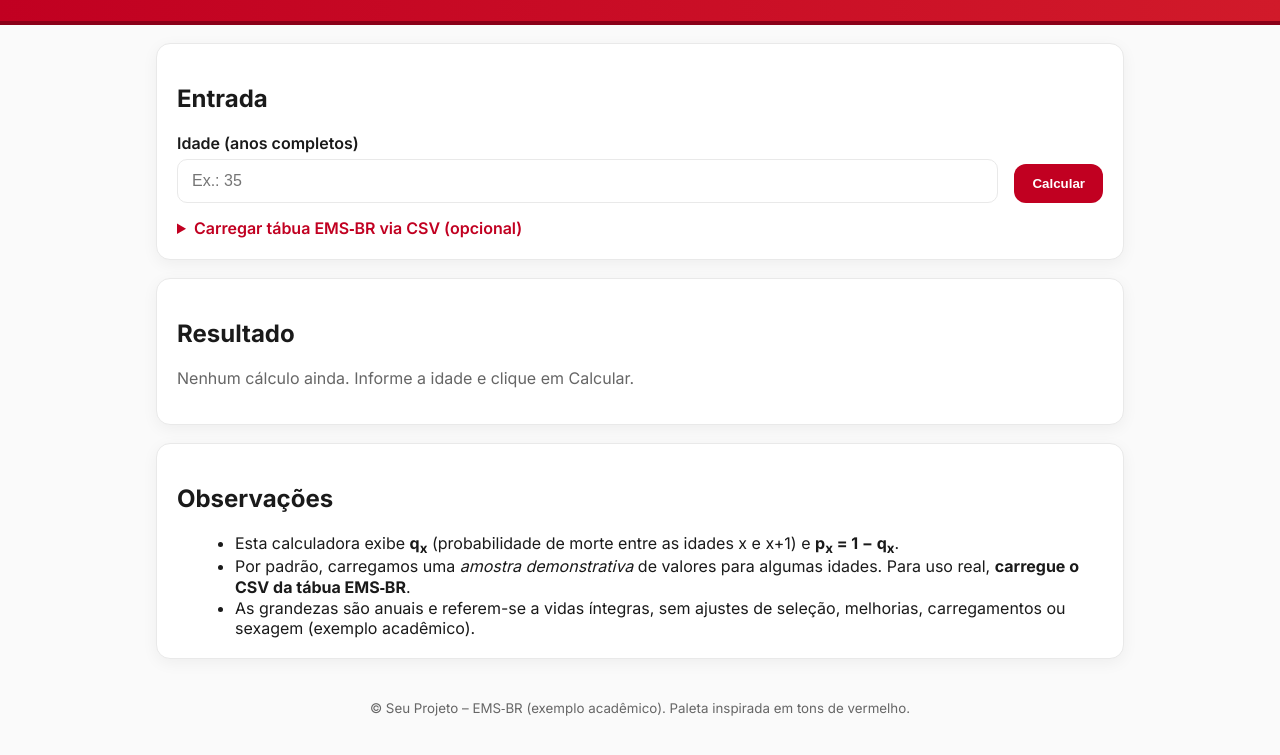
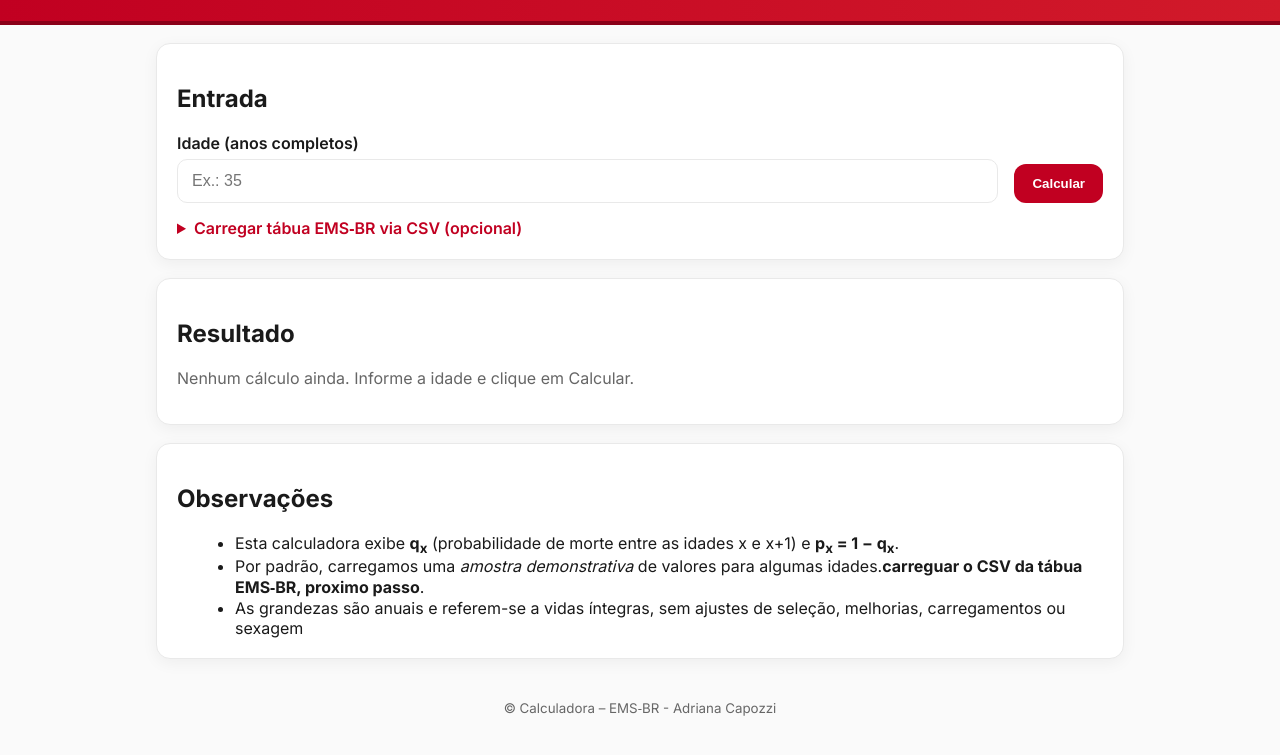
Before and after one commit to AdrianaCapozzi/Tabua_de_Mortalidade, a plain HTML site: page index.html in a window 1280 px wide. Shown: the part 103-858 px from the top of the page. Drawn offline with Linux system fonts and the light colour scheme; files that its build step writes are made by us from their sources; files whose address does not match are found by name.

Commit message:
commit update

```diff
--- a/index.html
+++ b/index.html
@@ -55,15 +55,15 @@
       <h2>Observações</h2>
       <ul class="notes">
         <li>Esta calculadora exibe <strong>q<sub>x</sub></strong> (probabilidade de morte entre as idades x e x+1) e <strong>p<sub>x</sub> = 1 − q<sub>x</sub></strong>.</li>
-        <li>Por padrão, carregamos uma <em>amostra demonstrativa</em> de valores para algumas idades. Para uso real, <strong>carregue o CSV da tábua EMS‑BR</strong>.</li>
-        <li>As grandezas são anuais e referem-se a vidas íntegras, sem ajustes de seleção, melhorias, carregamentos ou sexagem (exemplo acadêmico).</li>
+        <li>Por padrão, carregamos uma <em>amostra demonstrativa</em> de valores para algumas idades.<strong>carreguar o CSV da tábua EMS‑BR, proximo passo</strong>.</li>
+        <li>As grandezas são anuais e referem-se a vidas íntegras, sem ajustes de seleção, melhorias, carregamentos ou sexagem</li>
       </ul>
     </section>
   </main>
 
   <footer class="footer">
     <div class="container">
-      <small>© Seu Projeto – EMS‑BR (exemplo acadêmico). Paleta inspirada em tons de vermelho.</small>
+      <small>© Calculadora – EMS‑BR - Adriana Capozzi</small>
     </div>
     <script src="js/script.js"></script>
 </body>
```
